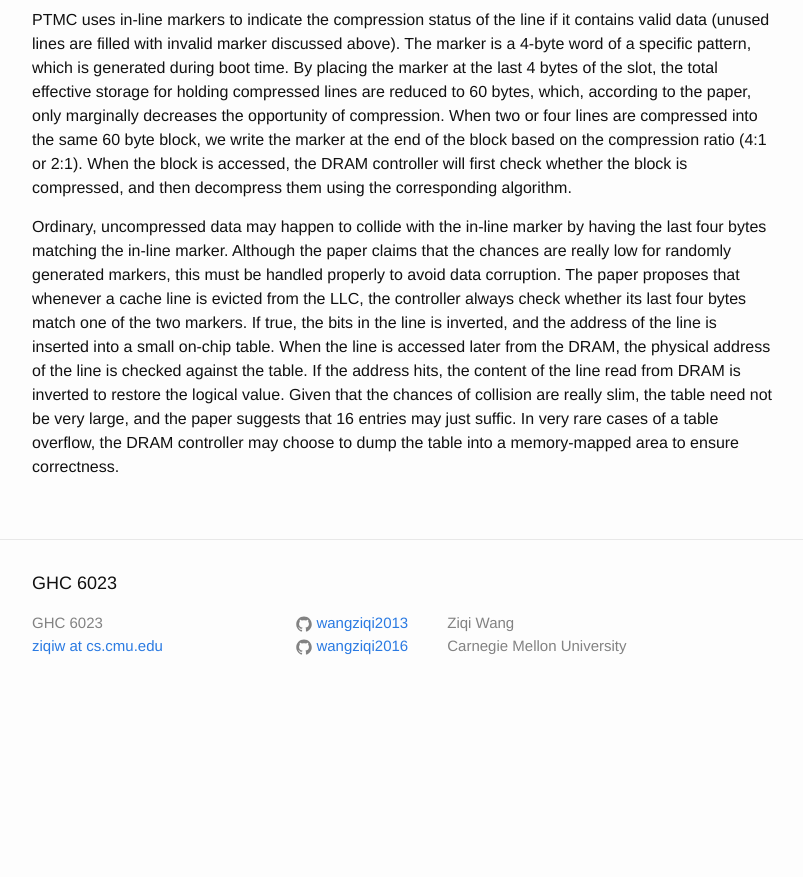
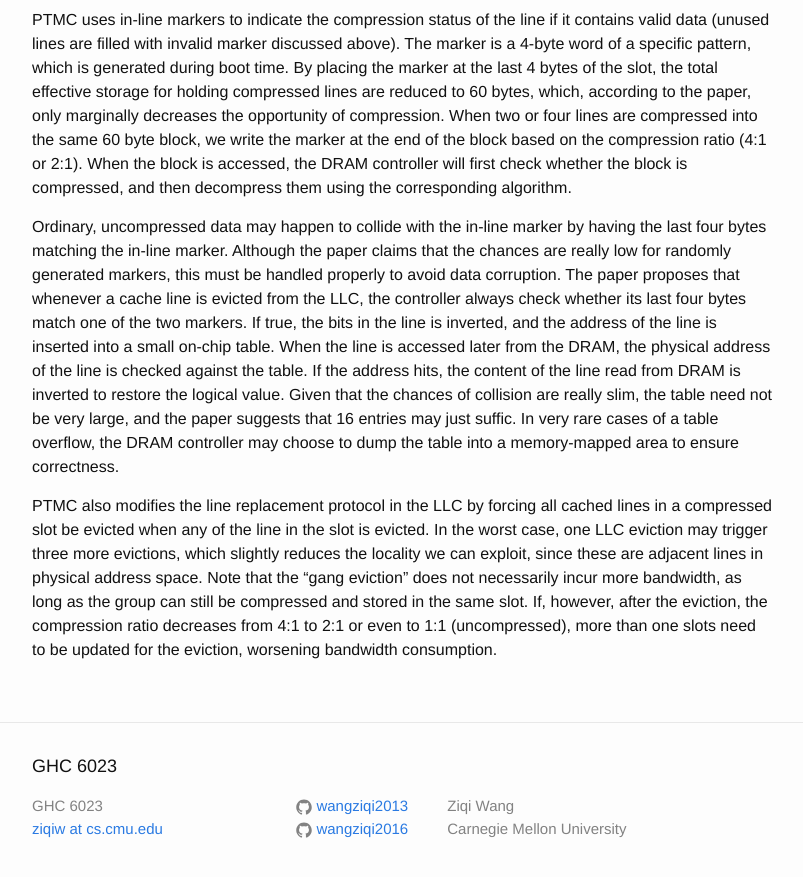
Before and after one commit to wangziqi2013/wangziqi2013.github.io, a Jekyll site: the page built from _posts/2020-05-17-ptmc.markdown, in a window 1280 px wide and 900 px high, scrolled down 2308 px. Shown: the top 877 px of the window, without its empty margins (238-1041 px from the left). Built offline with Jekyll 4.4.1, drawn with Linux system fonts in a browser that asks for light colours; before the commit the page ends 3025 px from its top, so only the background shows below that.

Commit message:
Adding gang eviction

```diff
--- a/_posts/2020-05-17-ptmc.markdown
+++ b/_posts/2020-05-17-ptmc.markdown
@@ -99,3 +99,10 @@ the DRAM, the physical address of the line is checked against the table. If the
 line read from DRAM is inverted to restore the logical value. Given that the chances of collision are really slim,
 the table need not be very large, and the paper suggests that 16 entries may just suffic. In very rare cases of a table
 overflow, the DRAM controller may choose to dump the table into a memory-mapped area to ensure correctness.
+
+PTMC also modifies the line replacement protocol in the LLC by forcing all cached lines in a compressed slot be evicted
+when any of the line in the slot is evicted. In the worst case, one LLC eviction may trigger three more evictions, which
+slightly reduces the locality we can exploit, since these are adjacent lines in physical address space. Note that the
+"gang eviction" does not necessarily incur more bandwidth, as long as the group can still be compressed and stored in
+the same slot. If, however, after the eviction, the compression ratio decreases from 4:1 to 2:1 or even to 1:1 (uncompressed),
+more than one slots need to be updated for the eviction, worsening bandwidth consumption.
```
